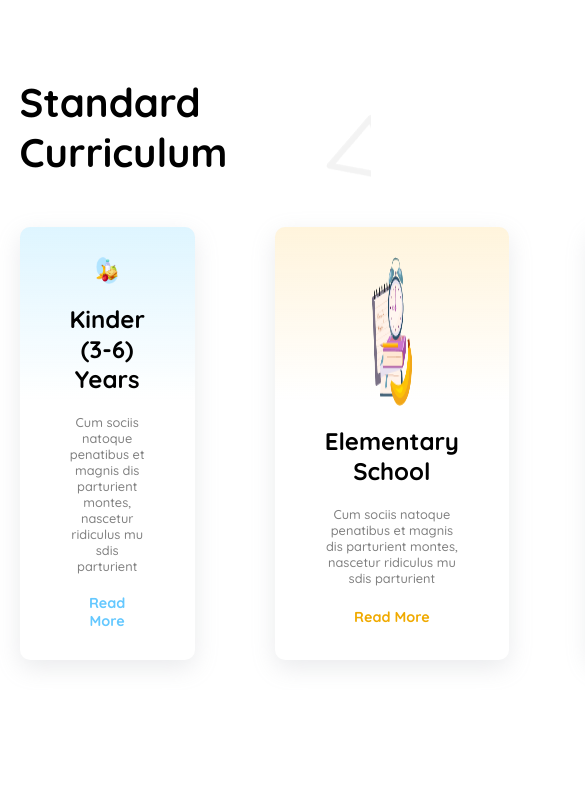
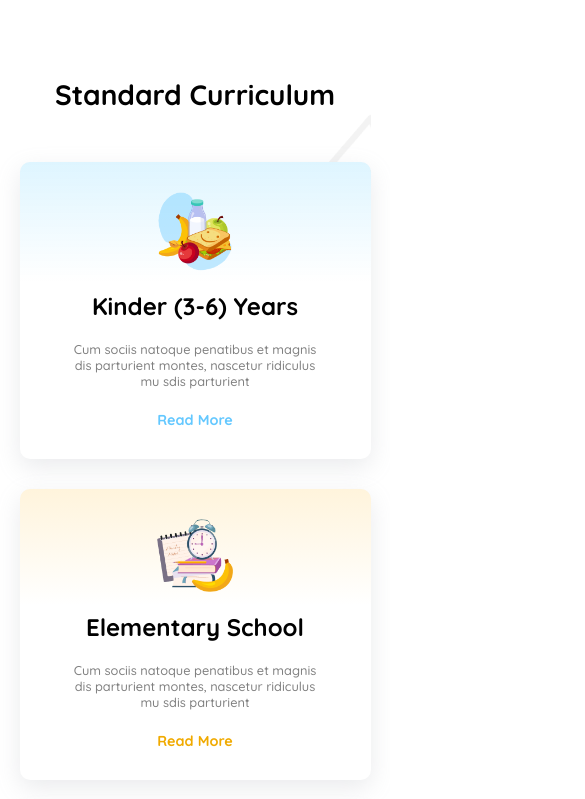
Before and after one commit to miazi2003/ph-a2, a plain HTML site: page index.html in a window 390 px wide. Shown: the part 825-1624 px from the top of the page, 585 px wide, since content can reach past the window. Before the commit the page ends 1515 px from the top, so only its background shows below. Drawn offline with Linux system fonts and the light colour scheme.

Commit message:
curriculum section mbl res added

```diff
--- a/styles/style.css
+++ b/styles/style.css
@@ -322,4 +322,16 @@ transition: ease-in-out .3s;
 
 
   /* curriculum section responsive */
+
+.curriculum h1 {
+  font-size: 1.75rem;
 }
+.curri-card-container {
+  height: auto;
+  width: 100%;
+  display: grid;
+  grid-template-columns: repeat(1, 1fr);
+  gap: 30px;
+}
+
+}
```
